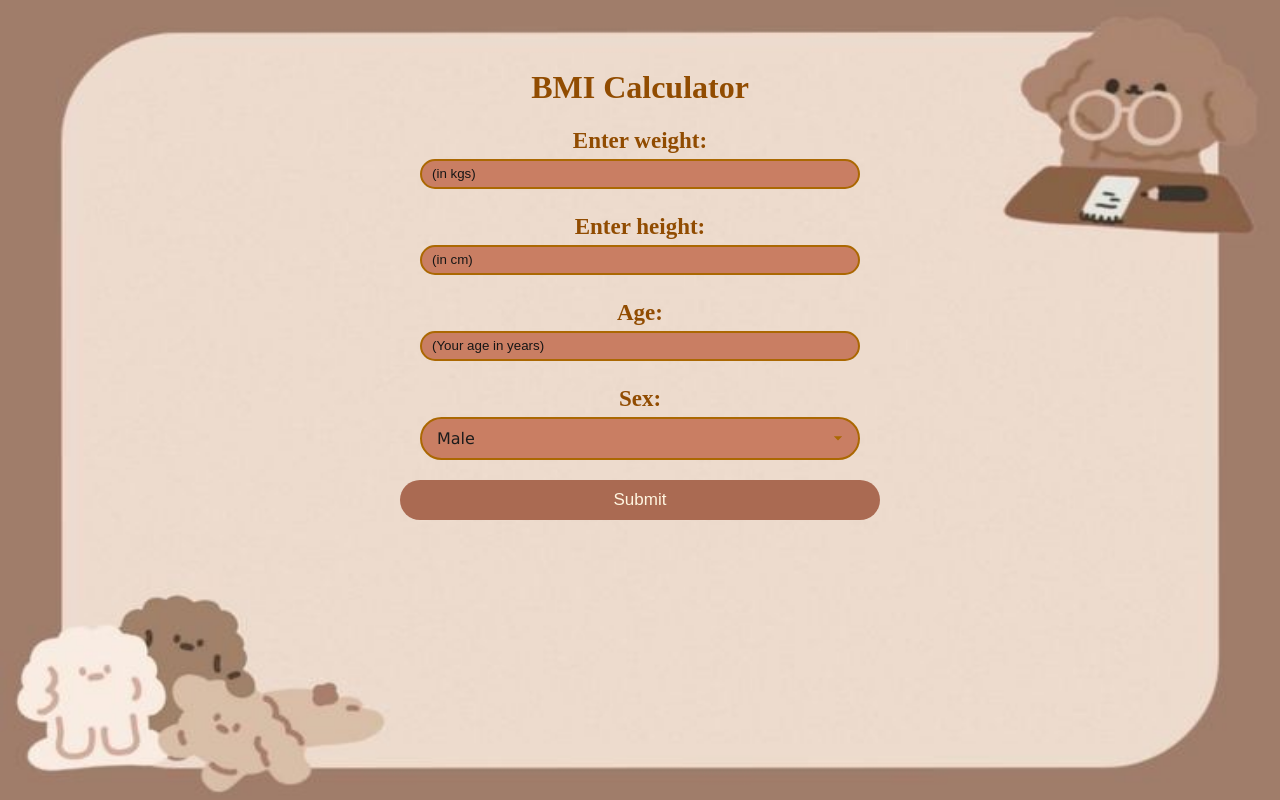
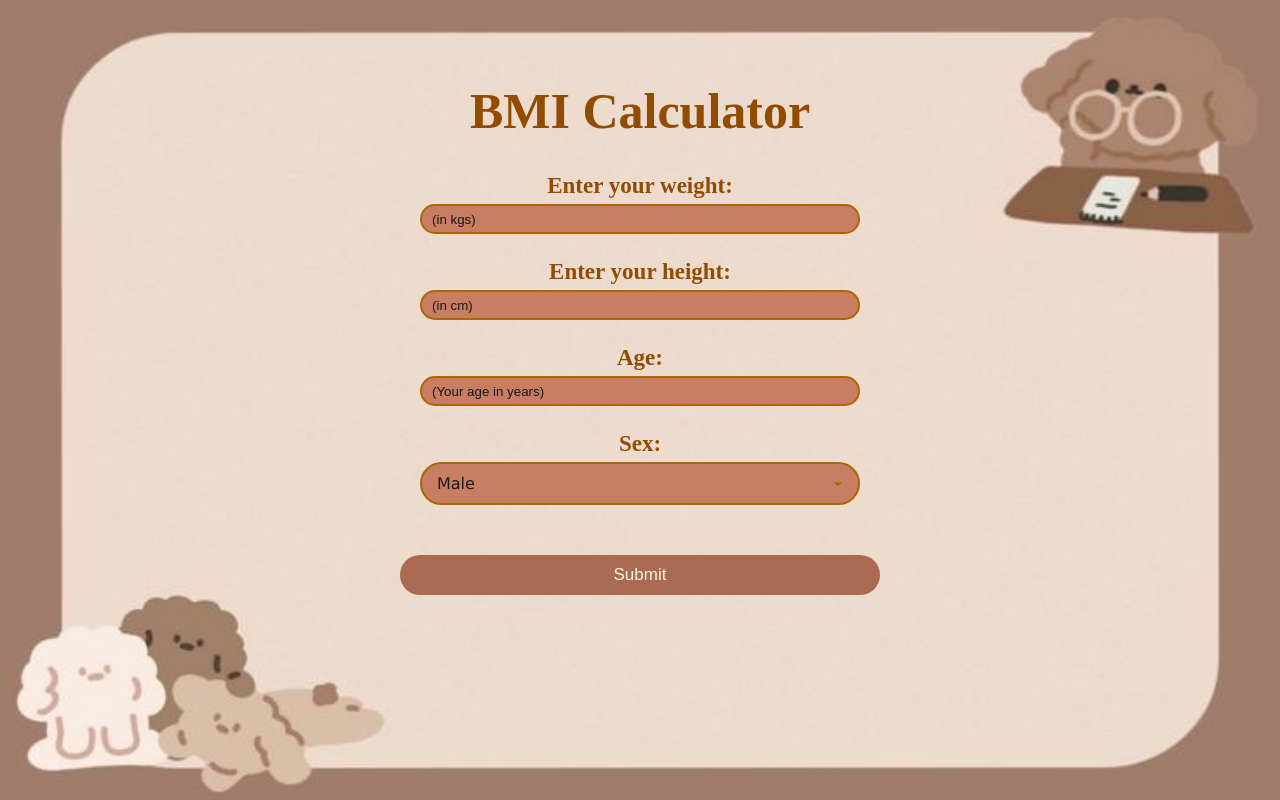
Before and after one commit to pranav162074/bmi-calc, a plain HTML site: page index.html in a window 1280 px wide. Drawn offline with Linux system fonts and the light colour scheme.

Commit message:
Final touches

```diff
--- a/index.html
+++ b/index.html
@@ -10,10 +10,10 @@
   <div class="container">
     <h1>BMI Calculator</h1>
     <form id="bmiForm">
-      <label for="weight">Enter weight:
+      <label for="weight">Enter your weight:
         <input type="number" id="weight" min="10" max="300" placeholder="(in kgs)" required>
       </label>
-      <label for="height">Enter height:
+      <label for="height">Enter your height:
         <input type="number" id="height" min="80" max="300" placeholder="(in cm)" required>
       </label>
       <label for="age">Age:
--- a/styles.css
+++ b/styles.css
@@ -12,6 +12,7 @@ body {
 
 h1 {
     padding-top: 20px;
+    font-size: 50px;
 }
 
 h4, p {
@@ -96,6 +97,7 @@ select {
 
 #submitBtn {
   border-radius: 25px;
+  margin-top: 30px;
   border: none;
   outline: none;
   background-color: #aa6a52;
```
